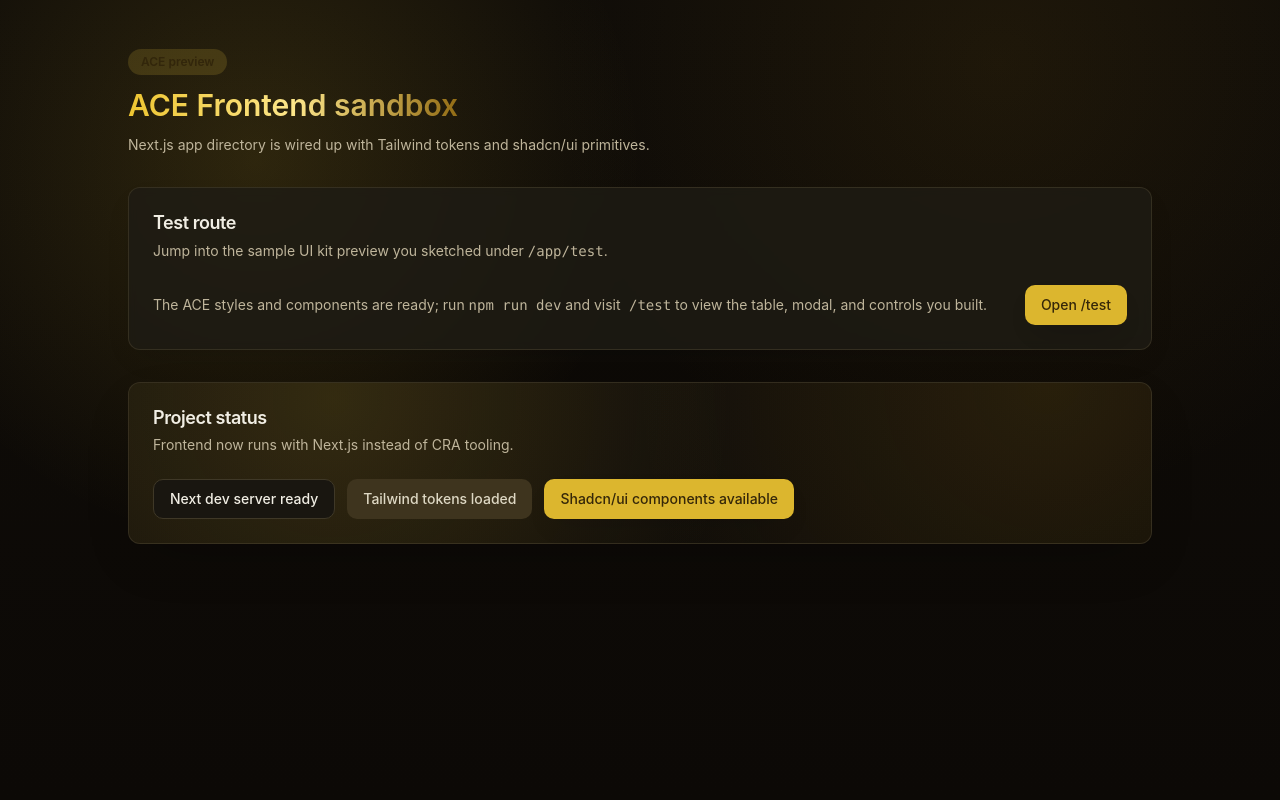
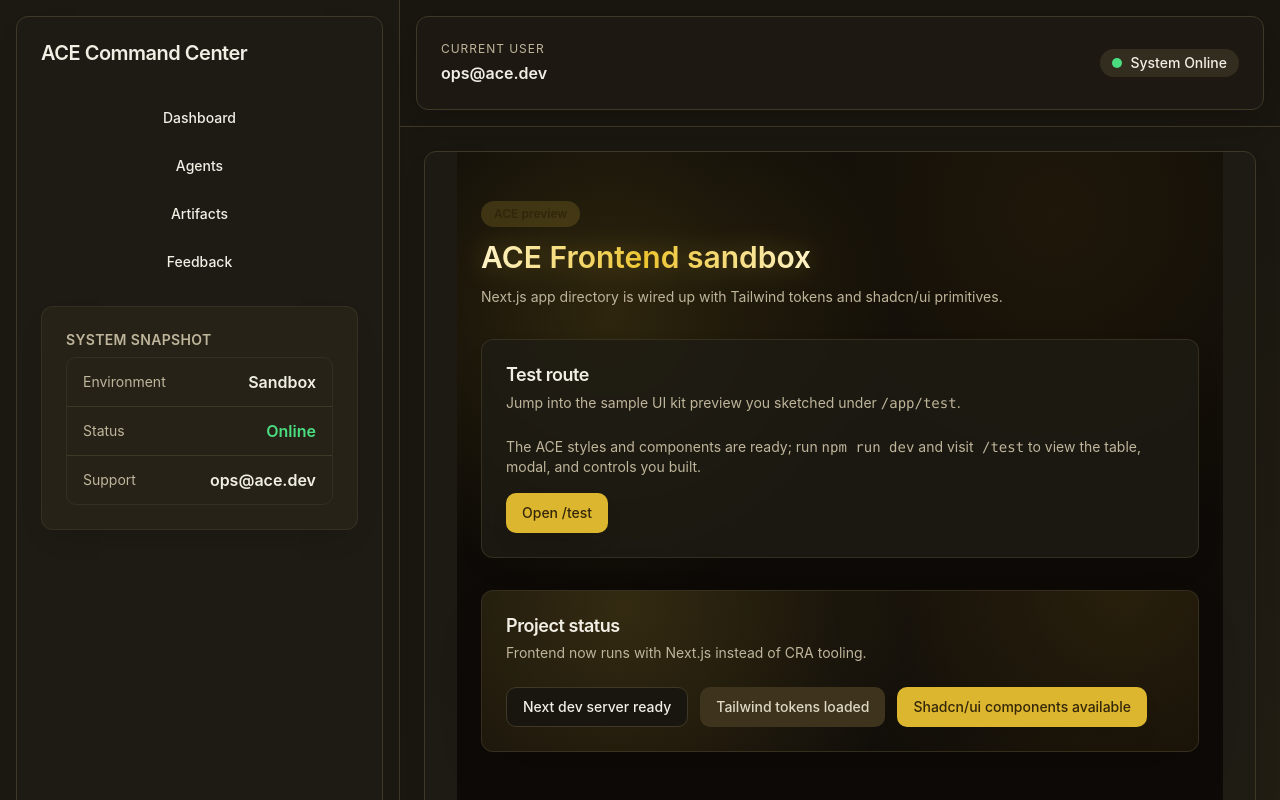
Before and after one commit to Conley-Potter-Personal-Engineering/ace-frontend, a Next.js app: page / in a window 1280 px wide. Shown: the top 800 px of the page. Built offline with nearby package versions, Linux system fonts and the light colour scheme.

Commit message:
feat: enhance layout and styling of RootLayout and HomePage components for improved UI

```diff
--- a/app/layout.tsx
+++ b/app/layout.tsx
@@ -1,20 +1,133 @@
 import type { Metadata } from 'next';
+import Link from 'next/link';
+import type { ReactNode } from 'react';
 
 import './globals.css';
+import { buttonVariants } from '../components/ui/button';
+import { Card, CardContent, CardHeader, CardTitle } from '../components/ui/card';
+import { Table, TableBody, TableCell, TableRow } from '../components/ui/table';
+import { cn } from '../lib/utils';
+
+interface NavItem {
+  label: string;
+  href: string;
+}
+
+const navItems: NavItem[] = [
+  { label: 'Dashboard', href: '/' },
+  { label: 'Agents', href: '/agents' },
+  { label: 'Artifacts', href: '/artifacts' },
+  { label: 'Feedback', href: '/feedback' },
+];
 
 export const metadata: Metadata = {
   title: 'ACE Frontend',
   description: 'ACE UI playground powered by Next.js and Tailwind.',
 };
 
-export default function RootLayout({
-  children,
-}: {
-  children: React.ReactNode;
-}): JSX.Element {
+export default function RootLayout({ children }: { children: ReactNode }): JSX.Element {
   return (
     <html lang="en" className="dark">
-      <body className="min-h-screen bg-background text-foreground antialiased">{children}</body>
+      <body className="min-h-screen bg-background text-foreground antialiased">
+        <div className="grid min-h-screen grid-cols-[400px_1fr] bg-gradient-to-br from-background via-background to-secondary/30">
+          <aside className="flex flex-col border-r border-border bg-card/60">
+            <Card className="m-4 flex flex-1 flex-col gap-6 bg-card/80">
+              <CardHeader className="pb-0">
+                <CardTitle className="text-xl font-semibold">ACE Command Center</CardTitle>
+              </CardHeader>
+              <CardContent className="flex flex-1 flex-col gap-6 p-4 pt-2">
+                <nav aria-label="Primary navigation" className="flex flex-col gap-2">
+                  {navItems.map((item) => (
+                    <Link
+                      key={item.href}
+                      href={item.href}
+                      className={cn(
+                        buttonVariants({ variant: 'ghost', size: 'md' }),
+                        'w-full justify-start text-foreground hover:bg-primary/10'
+                      )}
+                    >
+                      {item.label}
+                    </Link>
+                  ))}
+                </nav>
+
+                <Card className="overflow-hidden border-border/70 bg-muted/40">
+                  <CardHeader className="pb-2">
+                    <CardTitle className="text-sm font-semibold uppercase tracking-wide text-muted-foreground">
+                      System Snapshot
+                    </CardTitle>
+                  </CardHeader>
+                  <CardContent className="p-4 pt-0">
+                    <div className="overflow-hidden rounded-md border border-border/60">
+                      <Table>
+                        <TableBody>
+                          <TableRow className="align-top">
+                            <TableCell colSpan={2} className="py-3">
+                              <div className="flex items-center justify-between gap-3">
+                                <span className="text-sm text-muted-foreground">Environment</span>
+                                <span className="text-base font-semibold text-foreground">
+                                  Sandbox
+                                </span>
+                              </div>
+                            </TableCell>
+                          </TableRow>
+                          <TableRow className="align-top">
+                            <TableCell colSpan={2} className="py-3">
+                              <div className="flex items-center justify-between gap-3">
+                                <span className="text-sm text-muted-foreground">Status</span>
+                                <span className="text-base font-semibold text-green-400">
+                                  Online
+                                </span>
+                              </div>
+                            </TableCell>
+                          </TableRow>
+                          <TableRow className="align-top">
+                            <TableCell colSpan={2} className="py-3">
+                              <div className="flex items-center justify-between gap-3">
+                                <span className="text-sm text-muted-foreground">Support</span>
+                                <span className="text-base font-semibold text-foreground">
+                                  ops@ace.dev
+                                </span>
+                              </div>
+                            </TableCell>
+                          </TableRow>
+                        </TableBody>
+                      </Table>
+                    </div>
+                  </CardContent>
+                </Card>
+              </CardContent>
+            </Card>
+          </aside>
+
+          <div className="flex flex-col">
+            <header className="sticky top-0 z-10 border-b border-border bg-background/80 backdrop-blur">
+              <Card className="m-4 bg-card/80">
+                <CardContent className="flex items-center justify-between gap-6 p-5 md:p-6">
+                  <div className="space-y-1">
+                    <p className="text-xs uppercase tracking-[0.08em] text-muted-foreground">
+                      Current User
+                    </p>
+                    <p className="text-base font-semibold">ops@ace.dev</p>
+                  </div>
+                  <div className="flex items-center gap-3">
+                    <span className="flex items-center gap-2 rounded-full bg-muted px-3 py-1 text-sm font-medium text-foreground">
+                      <span className="h-2.5 w-2.5 rounded-full bg-green-400" aria-hidden="true" />
+                      System Online
+                    </span>
+                  </div>
+                </CardContent>
+              </Card>
+            </header>
+
+            <main className="flex-1 px-6 pb-10 pt-6">
+              <Card className="h-full bg-card/80 shadow-soft">
+                <CardContent className="p-8">{children}</CardContent>
+              </Card>
+            </main>
+          </div>
+        </div>
+      </body>
     </html>
   );
 }
--- a/app/page.tsx
+++ b/app/page.tsx
@@ -14,7 +14,7 @@
             ACE preview
           </Badge>
           <h1 className="text-3xl font-semibold">
-            <span className="bg-gradient-to-r from-ace-gold via-amber-200 to-ace-gold-deep bg-clip-text text-transparent">
+            <span className="bg-gradient-to-r from-amber-100 via-ace-gold to-amber-100 bg-clip-text text-transparent drop-shadow-[0_0_12px_rgba(237,197,49,0.28)]">
               ACE Frontend sandbox
             </span>
           </h1>
--- a/app/test/page.tsx
+++ b/app/test/page.tsx
@@ -74,7 +74,7 @@
             shadcn/ui demo
           </Badge>
           <h1 className="text-3xl font-semibold">
-            <span className="bg-gradient-to-r from-ace-gold via-amber-200 to-ace-gold-deep bg-clip-text text-transparent">
+            <span className="bg-gradient-to-r from-amber-100 via-ace-gold to-amber-100 bg-clip-text text-transparent drop-shadow-[0_0_12px_rgba(237,197,49,0.28)]">
               ACE UI Kit preview
             </span>
           </h1>
```
